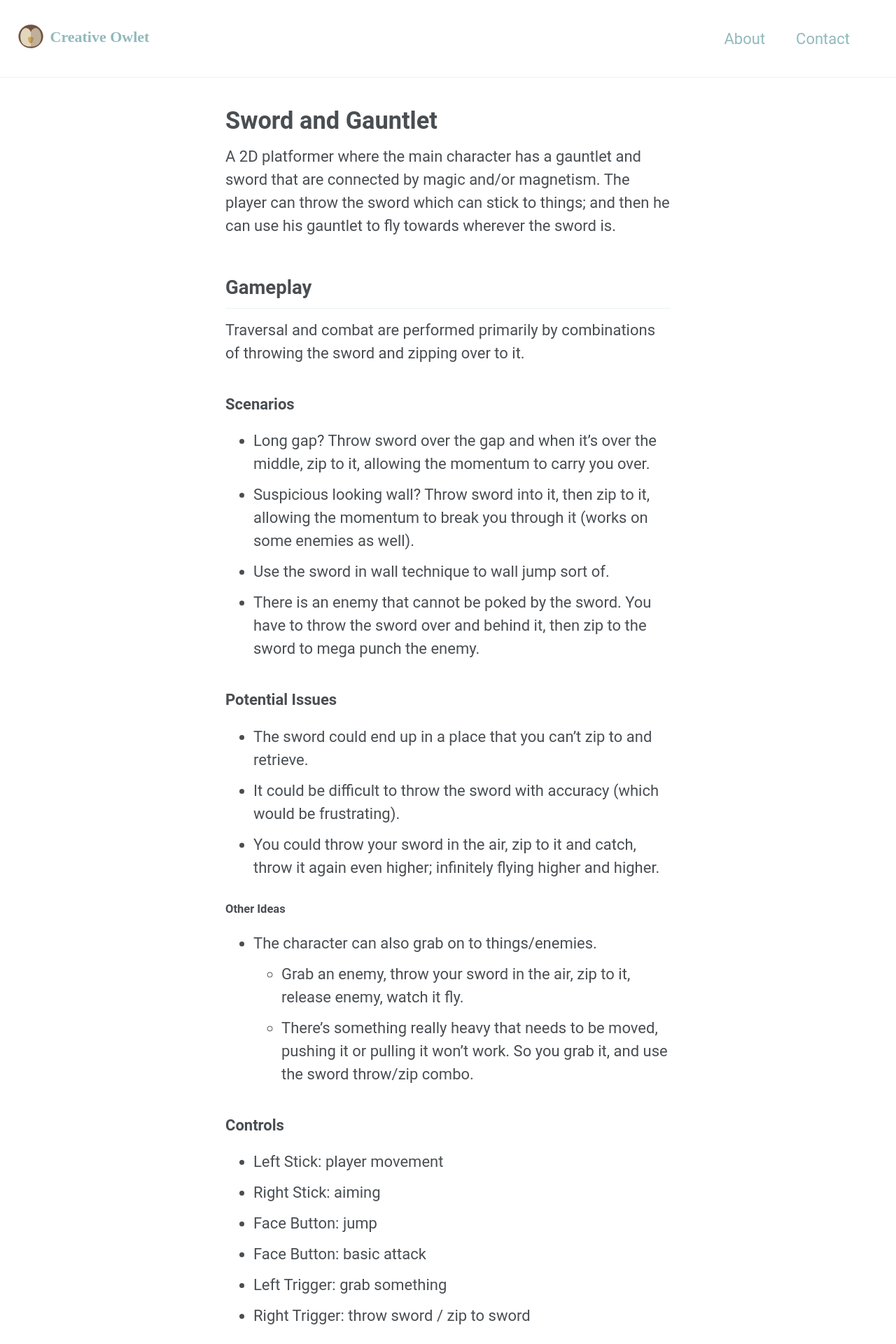
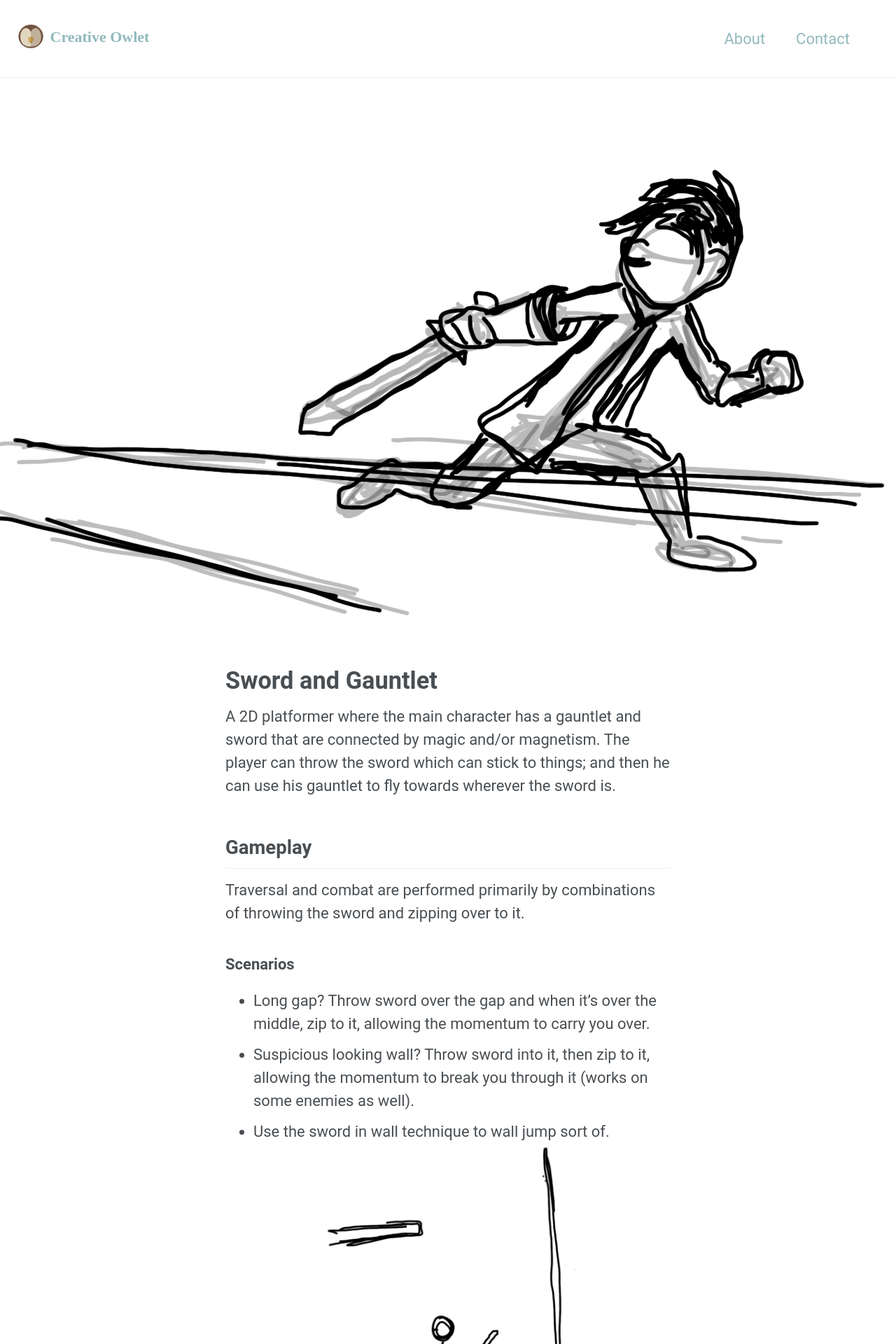
Before and after one commit to zekehernandez/creativeowlet, a Jekyll site: the page built from _posts/2017-09-22-sword-and-gauntlet.markdown, in a window 1280 px wide. Shown: the top 1920 px of the page at 70% size. Built offline with Jekyll 4.4.1, drawn with Linux system fonts in a browser that asks for light colours; some web fonts are replaced; comment, search, counter and statistics services are not loaded.

Commit message:
add a couple images

```diff
--- a/_posts/2017-09-22-sword-and-gauntlet.markdown
+++ b/_posts/2017-09-22-sword-and-gauntlet.markdown
@@ -2,6 +2,8 @@
 layout: single
 title: Sword and Gauntlet
 date: 2017-09-25
+header:
+  image: /assets/images/sag-main.png
 tags: game 2d platformer action single-player
 published: true
 ---
@@ -18,6 +20,7 @@ sword and zipping over to it.
 - Long gap? Throw sword over the gap and when it's over the middle, zip to it, allowing the momentum to carry you over.
 - Suspicious looking wall? Throw sword into it, then zip to it, allowing the momentum to break you through it (works on some enemies as well).
 - Use the sword in wall technique to wall jump sort of.
+![image-right](/assets/images/sag-wg.gif){: .align-right}
 - There is an enemy that cannot be poked by the sword. You have to throw the sword over and behind it, then zip to the sword to mega punch the enemy.
 
 ### Potential Issues
```
